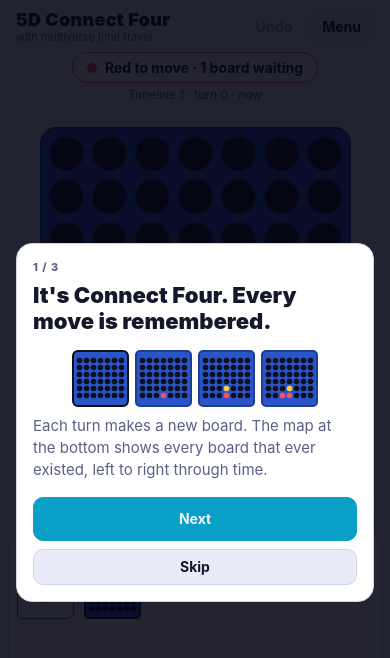
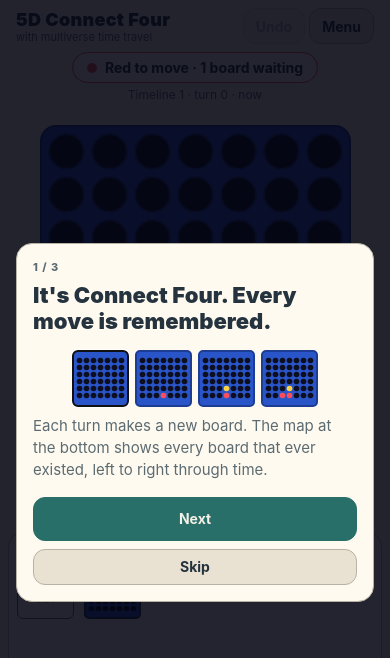
Before and after one commit to Platteration/multidconnect4, a React Native app: screen / in a window 390 px wide. Shown: the top 658 px of the page. Built offline with nearby package versions, Linux system fonts and the light colour scheme.

Commit message:
Apply the shared illustrated tabletop aesthetic (#1)
* Apply the shared illustrated tabletop visual style

* Preserve repository line endings in design files

```diff
--- a/src/ui/DiscBoard.tsx
+++ b/src/ui/DiscBoard.tsx
@@ -59,12 +59,13 @@ export function DiscBoard({ board, cellSize, highlight, selected, interactive, g
               styles.hole,
               { width: disc, height: disc, borderRadius: disc / 2 },
               dropped && dropped.row === r && dropped.col === c ? { transform: [{ translateY: fall }] } : null,
-              value !== null && { backgroundColor: colors.players[value], borderColor: colors.playersEdge[value] },
+              value !== null && { borderBottomWidth: 5, backgroundColor: colors.players[value], borderColor: colors.playersEdge[value] },
               isGhost && { backgroundColor: colors.players[ghostPlayer!], opacity: 0.14, borderColor: 'transparent' },
               isSelected && styles.selected,
               isHighlighted && styles.highlighted,
             ]}
           >
+            {value !== null ? <View pointerEvents="none" style={styles.discShine} /> : null}
             {patterns && value !== null ? <Marker player={value} size={disc} /> : null}
           </Animated.View>
         </Pressable>,
@@ -108,6 +109,7 @@ const makeStyles = (colors: Theme) =>
     borderRadius: radius.lg,
     borderWidth: 2,
     borderColor: colors.boardDark,
+    borderBottomWidth: 6,
     alignSelf: 'center',
   },
   row: { flexDirection: 'row' },
@@ -116,6 +118,7 @@ const makeStyles = (colors: Theme) =>
     borderWidth: 2,
     borderColor: colors.boardDark,
   },
+  discShine: { position: 'absolute', top: '12%', left: '20%', width: '42%', height: '12%', borderRadius: 20, backgroundColor: 'rgba(255,255,255,0.38)' },
   selected: {
     borderColor: colors.focus,
     borderWidth: 4,
--- a/src/ui/theme.ts
+++ b/src/ui/theme.ts
@@ -38,32 +38,32 @@ type Base = Omit<Theme, 'board' | 'boardDark' | 'hole' | 'players' | 'playersEdg
 
 const DARK: Base = {
   scheme: 'dark',
-  background: '#0d0f1f',
-  panel: '#171a33',
-  panelRaised: '#22264a',
-  border: '#2f3466',
-  text: '#f1f2ff',
-  textMuted: '#9a9fce',
-  travel: '#4de1ff',
-  focus: '#ffffff',
-  success: '#5cf08c',
-  warning: '#ffb547',
-  danger: '#ff5c7a',
+  background: '#19232d',
+  panel: '#24323e',
+  panelRaised: '#30424f',
+  border: '#526674',
+  text: '#f7f1e5',
+  textMuted: '#b7c2c7',
+  travel: '#88c9c0',
+  focus: '#fffaf0',
+  success: '#93c6a1',
+  warning: '#e8bd70',
+  danger: '#ef9290',
 };
 
 const LIGHT: Base = {
   scheme: 'light',
-  background: '#f3f4fb',
-  panel: '#ffffff',
-  panelRaised: '#e9ebf8',
-  border: '#cfd3ea',
-  text: '#15172b',
-  textMuted: '#5b6084',
-  travel: '#0a9fc6',
-  focus: '#15172b',
-  success: '#1e9a54',
-  warning: '#b86e00',
-  danger: '#d63b57',
+  background: '#f5f0e6',
+  panel: '#fffaf0',
+  panelRaised: '#e9e2d3',
+  border: '#b7b2a4',
+  text: '#24333e',
+  textMuted: '#5b6b72',
+  travel: '#296f69',
+  focus: '#24333e',
+  success: '#37734d',
+  warning: '#8e621f',
+  danger: '#b4424a',
 };
 
 export interface Skin {
@@ -158,4 +158,4 @@ export function playerColor(theme: Theme, p: Player): string {
 }
 
 export const spacing = { xs: 4, sm: 8, md: 12, lg: 16, xl: 24 };
-export const radius = { sm: 6, md: 10, lg: 16, pill: 999 };
+export const radius = { sm: 8, md: 12, lg: 16, pill: 999 };
```
Also changed, not shown: 1 other file (tests, documents, lock files or other folders).
